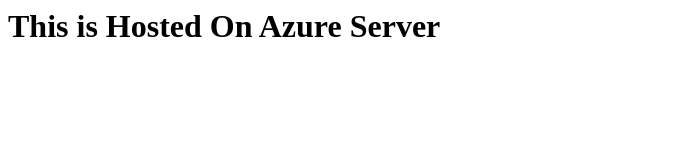
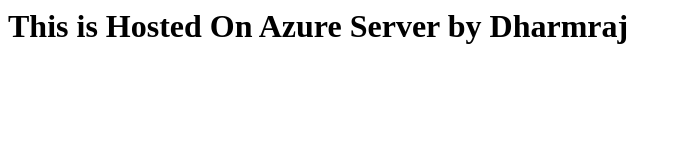
Before and after one commit to dharamraj945/static_site, a plain HTML site: page index.html in a window 1280 px wide. Shown: the whole page, without its empty margins (0-681 px from the left). Drawn offline with Linux system fonts and the light colour scheme.

Commit message:
Update index.html

```diff
--- a/index.html
+++ b/index.html
@@ -1 +1 @@
-<h1>This is Hosted On Azure Server</h1>
+<h1>This is Hosted On Azure Server by Dharmraj</h1>
```
